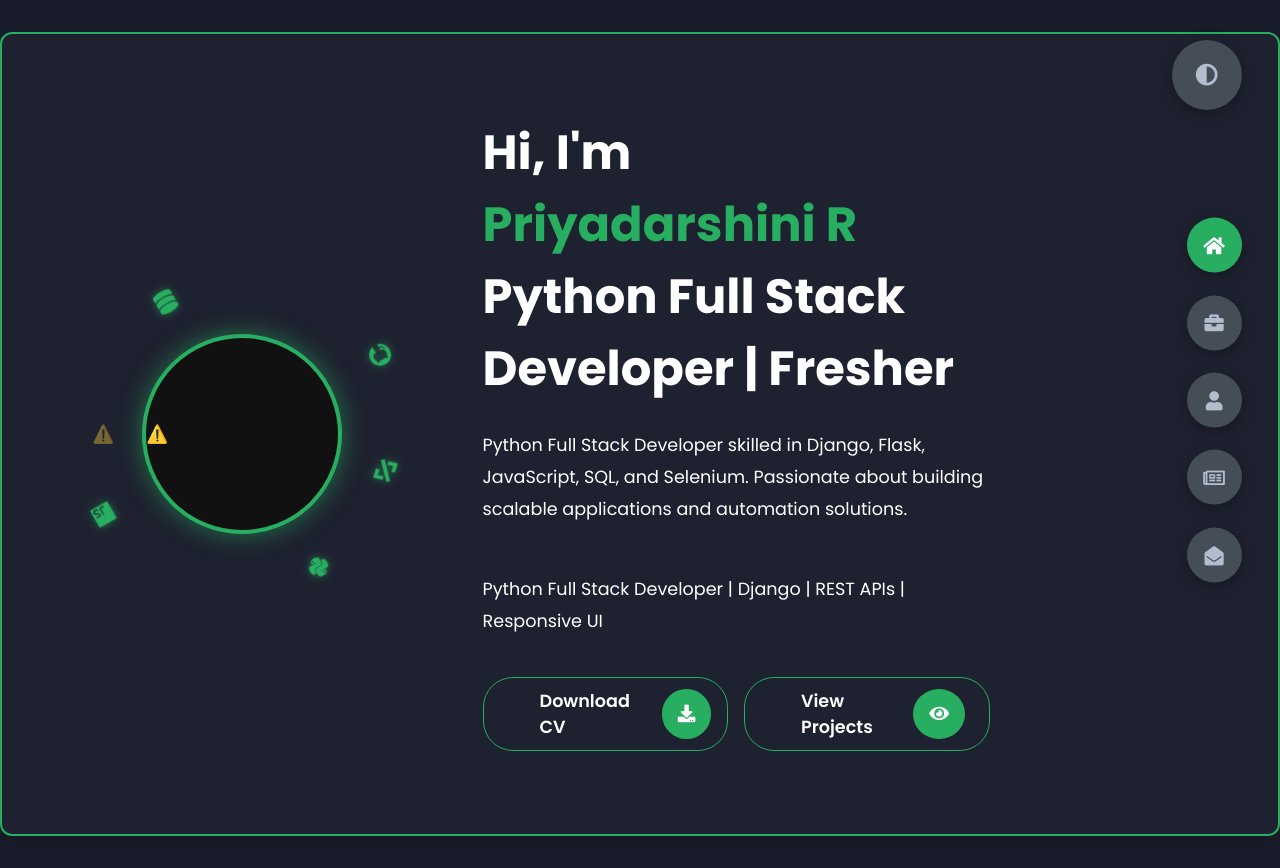
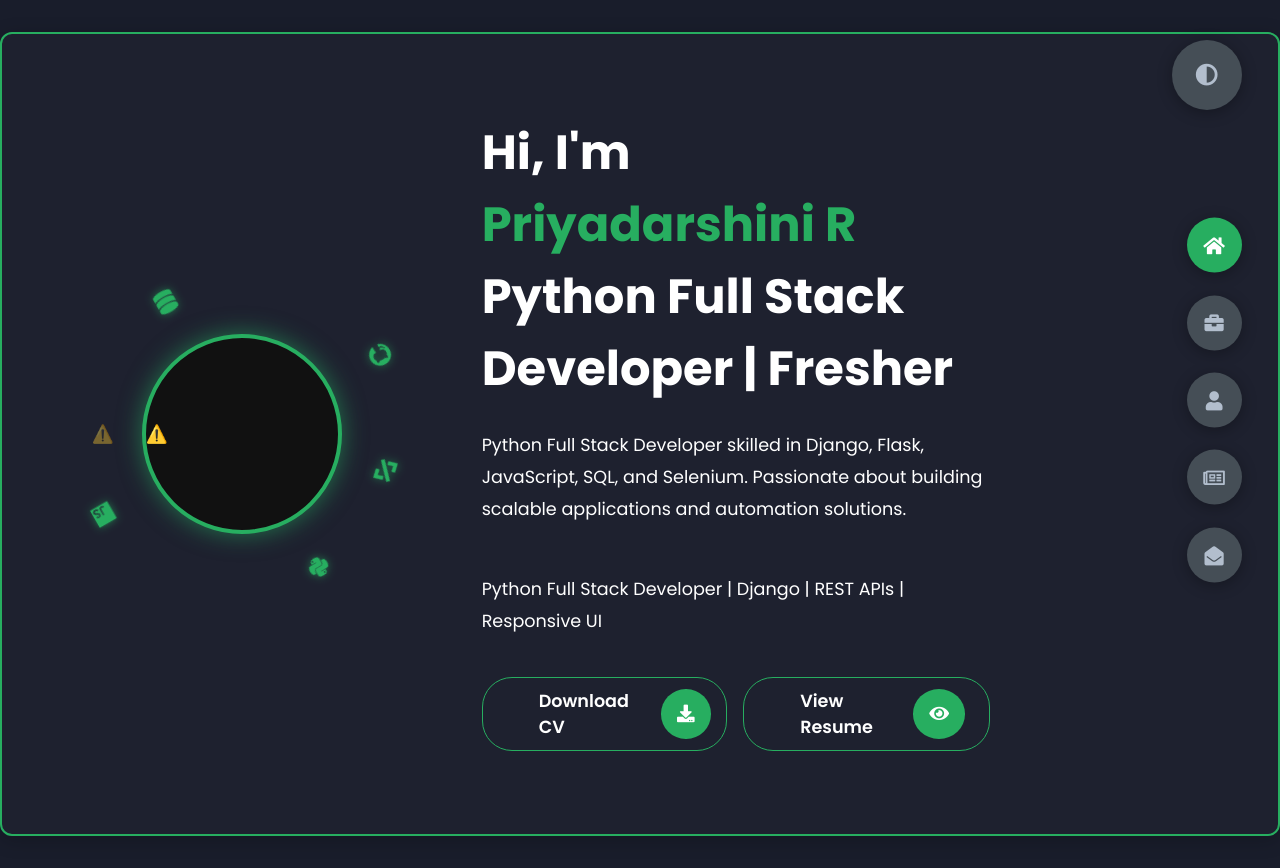
Before and after one commit to PriyadarshiniR0/portfolio, a website: page index.html in a window 1280 px wide. Drawn offline with nearby package versions, Linux system fonts and the light colour scheme; no server answers.

Commit message:
Update index.html

```diff
--- a/index.html
+++ b/index.html
@@ -77,8 +77,8 @@
                         <span class="btn-text">Download CV</span>
                         <span class="btn-icon"><i class="fas fa-download"></i></span>
                     </a>
-                    <a href="#portfolio" class="main-btn">
-                    <span class="btn-text">View Projects</span>
+                    <a href="PriyadarshiniR.pdf" target="_blank" class="main-btn">
+                    <span class="btn-text">View Resume</span>
                     <span class="btn-icon"><i class="fas fa-eye"></i></span>
                     </a>
                 </div>
```
